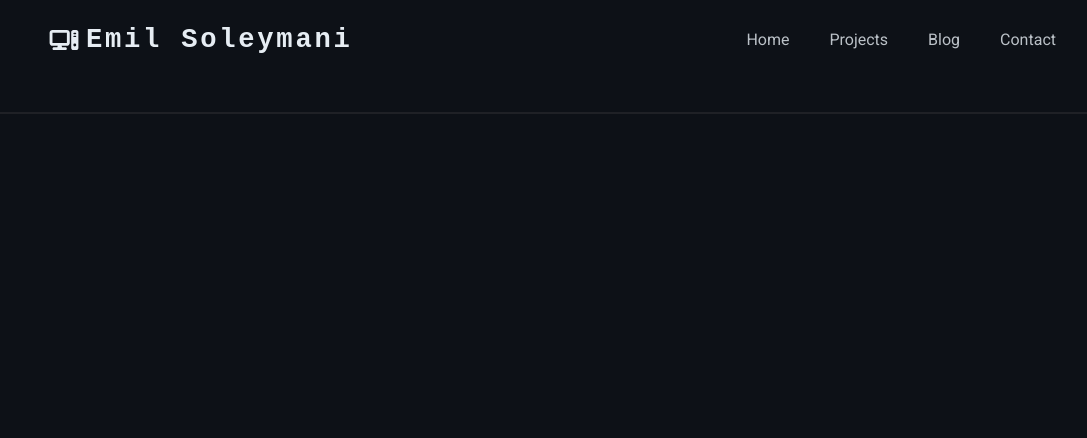
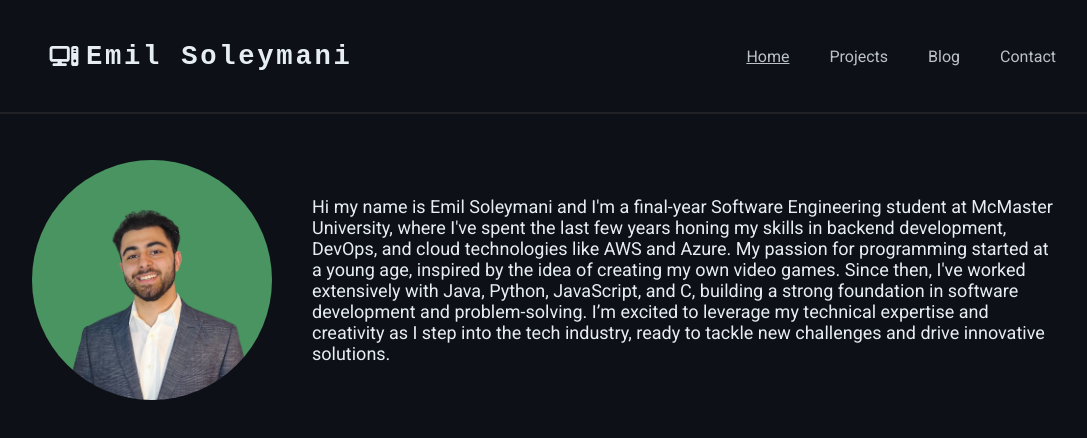
Before and after one commit to EmilSoleymani/portfolio, a React (Create React App) app: page / in a window 1280 px wide. Shown: the top 438 px of the page, without its empty margins (96-1183 px from the left). Built offline with nearby package versions, Linux system fonts and the light colour scheme.

Commit message:
Added bio section of homepage

```diff
--- a/src/App.css
+++ b/src/App.css
@@ -88,7 +88,9 @@ button.icon {
 .header-content {
   display: flex;
   justify-content: space-between;
+  align-items: center;
   width: 80%;
+  height: 100%;
   margin: 0 auto;
 }
 
@@ -148,6 +150,10 @@ button.icon {
 
 .navbar-wrapper nav a:hover {
   opacity: 1;
+}
+
+.selected {
+  text-decoration: underline;
 }
 
 /* Post */
@@ -213,3 +219,52 @@ input[type="checkbox"]:checked {
   font-family: -apple-system,BlinkMacSystemFont,"Segoe UI","Noto Sans",Helvetica,Arial,sans-serif,"Apple Color Emoji","Segoe UI Emoji";
   line-height: 1.5;
 }
+
+/* Home */
+.home-wrapper {
+  margin-top: 10rem;
+  width: 80%;
+  margin-left: auto;
+  margin-right: auto;
+}
+
+.headshot {
+  width: 15rem;
+  height: 15rem;
+  border-radius: 50%;
+  margin-right: 40px;
+}
+
+@keyframes flyInFromLeft {
+  0% {
+    transform: translateX(-30%);
+    opacity: 0;
+  }
+  100% {
+    transform: translateX(0);
+    opacity: 1;
+  }
+}
+
+.bio-wrapper {
+  display: flex;
+  justify-content: space-between;
+  margin: auto;
+}
+
+.bio-wrapper p {
+  font-size: large;
+  bottom: 0;
+  margin: auto;
+  animation: flyInFromLeft 1s ease-in-out forwards;
+  z-index: -100;
+}
+
+.bio-wrapper img {
+  cursor: pointer;
+  transition: all 0.3s ease-in-out;
+}
+
+.bio-wrapper img:hover {
+  transform: scale(104%);
+}
--- a/src/App.js
+++ b/src/App.js
@@ -1,6 +1,7 @@
 import './App.css';
 import { createContext } from 'react';
 import Header from './components/Header';
+import { Home } from './components/Home';
 
 // React router
 import { BrowserRouter, Routes, Route } from 'react-router-dom'
@@ -11,11 +12,10 @@ export const ThemeContext = createContext();
 function App() {
   return (
     <div>
-      <Header></Header>
-
       <BrowserRouter>
+        <Header/>
         <Routes>
-          <Route path='/'></Route>
+          <Route path='/' element={<Home/>}></Route>
           <Route path='/blog' element={<Blog/>}></Route>
         </Routes>
       </BrowserRouter>
--- a/src/components/Header.jsx
+++ b/src/components/Header.jsx
@@ -1,7 +1,11 @@
 import { FontAwesomeIcon } from '@fortawesome/react-fontawesome'
 import { faComputer } from "@fortawesome/free-solid-svg-icons";
 
+import { useLocation } from 'react-router-dom';
+
 const Header = () => {
+    const { hash, pathname, search } = useLocation();
+
     return (
         <div className="header">
             <div className="header-content">
@@ -17,10 +21,10 @@ const Header = () => {
                 <div className="right-side">
                     <div className="navbar-wrapper">
                         <nav>
-                            <a href='/'>Home</a>
-                            <a href='/projects'>Projects</a>
-                            <a href='/blog'>Blog</a>
-                            <a href='/contact'>Contact</a>
+                            <a className={pathname === '/' ? 'selected' : null} href='/'>Home</a>
+                            <a className={pathname === '/projects' ? 'selected' : null} href='/projects'>Projects</a>
+                            <a className={pathname === '/blog' ? 'selected' : null}href='/blog'>Blog</a>
+                            <a className={pathname === '/contact' ? 'selected' : null} href='/contact'>Contact</a>
                         </nav>
                     </div>
                 </div>
--- /dev/null
+++ b/src/components/Home.jsx
@@ -0,0 +1,12 @@
+import React from 'react'
+
+export const Home = () => {
+  return (
+    <div className='home-wrapper'>
+        <div className="bio-wrapper">
+            <img className='headshot' src='./assets/imgs/headshot.jpeg'/>
+            <p>Hi my name is Emil Soleymani and I'm a final-year Software Engineering student at McMaster University, where I've spent the last few years honing my skills in backend development, DevOps, and cloud technologies like AWS and Azure. My passion for programming started at a young age, inspired by the idea of creating my own video games. Since then, I've worked extensively with Java, Python, JavaScript, and C, building a strong foundation in software development and problem-solving. I’m excited to leverage my technical expertise and creativity as I step into the tech industry, ready to tackle new challenges and drive innovative solutions.</p>
+        </div>
+    </div>
+  )
+}
```
Also changed, not shown: public/assets/imgs/headshot.jpeg (added).
